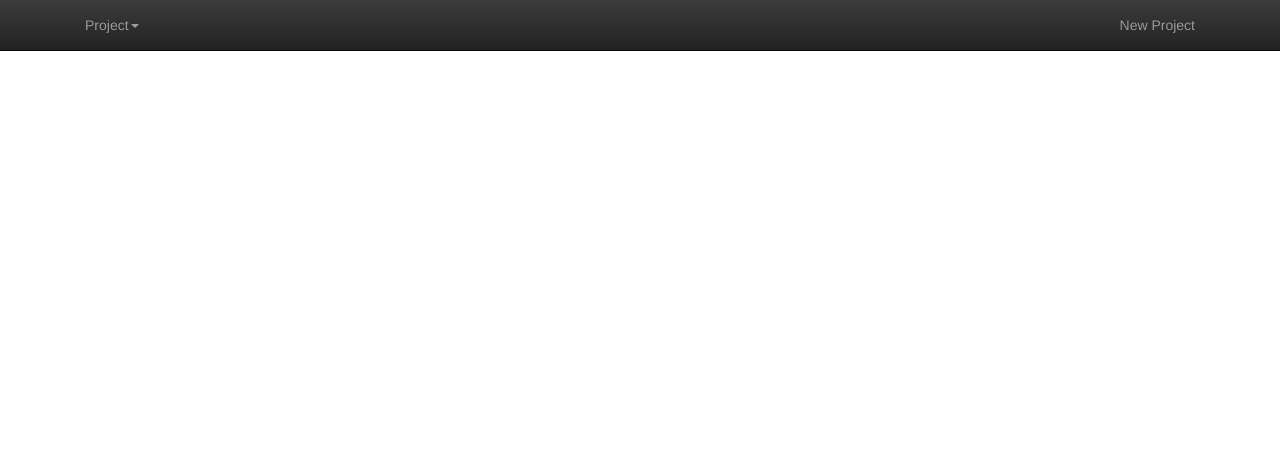
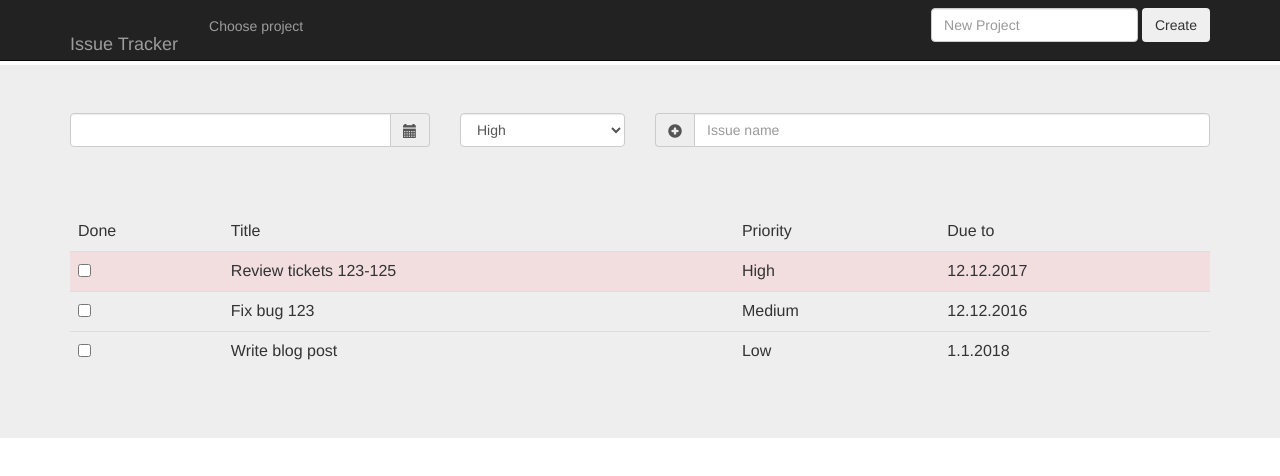
Before and after one commit to joseferben/issuetracker, a website built with webpack: page index.html in a window 1280 px wide. Built offline with nearby package versions, Linux system fonts and the light colour scheme; a script that the page names is missing.

Commit message:
Implementing initial template and styling.

```diff
--- a/index.html
+++ b/index.html
@@ -4,25 +4,25 @@
     <!-- Latest compiled and minified CSS -->
     <link rel="stylesheet" href="https://maxcdn.bootstrapcdn.com/bootstrap/3.3.7/css/bootstrap.min.css"
           integrity="sha384-BVYiiSIFeK1dGmJRAkycuHAHRg32OmUcww7on3RYdg4Va+PmSTsz/K68vbdEjh4u" crossorigin="anonymous">
-
-    <!-- Optional theme -->
-    <link rel="stylesheet" href="https://maxcdn.bootstrapcdn.com/bootstrap/3.3.7/css/bootstrap-theme.min.css"
-          integrity="sha384-rHyoN1iRsVXV4nD0JutlnGaslCJuC7uwjduW9SVrLvRYooPp2bWYgmgJQIXwl/Sp" crossorigin="anonymous">
+    <link rel="stylesheet" href="//code.jquery.com/ui/1.12.1/themes/base/jquery-ui.css">
+    <link rel="stylesheet" href="/style.css">
 
     <!-- Latest compiled and minified JavaScript -->
     <script type="text/javascript" src="app/bundle.js" charset="utf-8"></script>
 </head>
 
 <body>
-<nav class="navbar navbar-inverse navbar-fixed-top">
+<nav class="navbar navbar-fixed-top navbar-inverse">
     <div class="container">
         <div class="navbar-header">
+            <a class="navbar-brand" href="#"><h4>Issue Tracker</h4></a>
         </div>
-        <div class="navbar-collapse collapse">
+        <div class="navbar-collapse">
             <ul class="nav navbar-nav">
                 <li class="dropdown">
-                    <a href="#" class="dropdown-toggle" data-toggle="dropdown" role="button" aria-haspopup="true"
-                       aria-expanded="false">Project<span class="caret"></span></a>
+                    <a href="#" class="btn dropdown-toggle" data-toggle="dropdown" role="button"
+                       aria-haspopup="true"
+                       aria-expanded="false">Choose project</a>
                     <ul class="dropdown-menu">
                         <li><a href="#">Project 1</a></li>
                         <li><a href="#">Project 2</a></li>
@@ -30,19 +30,112 @@
                     </ul>
                 </li>
             </ul>
-            <ul class="nav navbar-nav pull-right">
-                <li>
-                    <a href="#">New Project</a>
-                </li>
-            </ul>
-        </div><!--/.nav-collapse -->
+            <form class="navbar-form navbar-right">
+                <div class="form-group">
+                    <input type="text" class="form-control" name="project-name" placeholder="New Project">
+                </div>
+                <button type="submit" class="btn btn-dark">Create</button>
+            </form>
+        </div>
     </div>
 </nav>
+<div class="jumbotron">
+    <div class="container">
+        <div class="row">
+            <div class="col-md-4 col-xs-12">
+                <div class="form-group">
+                    <div class='input-group date' id='datetimepicker1'>
+                        <input type='text' class="form-control" />
+                        <span class="input-group-addon">
+                        <span class="glyphicon glyphicon-calendar"></span>
+                    </span>
+                    </div>
+                </div>
+            </div>
+            <div class="col-md-2 col-xs-6">
+                <div class="form-group">
+                    <select class="form-control" id="prio">
+                        <option>High</option>
+                        <option>Medium</option>
+                        <option>Low</option>
+                    </select>
+                </div>
+            </div>
+            <div class="col-md-6 col-xs-6">
+                <div class="input-group">
+                    <span class="input-group-addon"><i class="glyphicon glyphicon-plus-sign"></i></span>
+                    <input maxlength="20" class="form-control" name="primary" id="primary" placeholder="Issue name" type="text">
+                </div>
+            </div>
+        </div>
+        <table class="table top-buffer">
+            <thead>
+            <tr>
+                <td>Done</td>
+                <td>Title</td>
+                <td>Priority</td>
+                <td>Due to</td>
+            </tr>
+            </thead>
+            <tbody>
+            <tr class="bg-danger">
+                <td>
+                    <label class="checkbox-inline"><input type="checkbox" value=""></label>
+                </td>
+                <td>
+                    Review tickets 123-125
+                </td>
+                <td>
+                    High
+                </td>
+                <td>
+                    12.12.2017
+                </td>
+            </tr>
+            <tr>
+                <td>
+                    <label class="checkbox-inline"><input type="checkbox" value=""></label>
+                </td>
+                <td>
+                    Fix bug 123
+                </td>
+                <td>
+                    Medium
+                </td>
+                <td>
+                    12.12.2016
+                </td>
+            </tr>
+            <tr>
+                <td>
+                    <label class="checkbox-inline"><input type="checkbox" value=""></label>
+                </td>
+                <td>
+                    Write blog post
+                </td>
+                <td>
+                    Low
+                </td>
+                <td>
+                    1.1.2018
+                </td>
+            </tr>
+            </tbody>
+        </table>
+    </div>
+</div>
 <script src="https://cdnjs.cloudflare.com/ajax/libs/tether/1.3.7/js/tether.min.js"></script>
 <script src="https://code.jquery.com/jquery-3.1.1.min.js"
         integrity="sha256-hVVnYaiADRTO2PzUGmuLJr8BLUSjGIZsDYGmIJLv2b8=" crossorigin="anonymous"></script>
 <script src="https://maxcdn.bootstrapcdn.com/bootstrap/3.3.7/js/bootstrap.min.js"
         integrity="sha384-Tc5IQib027qvyjSMfHjOMaLkfuWVxZxUPnCJA7l2mCWNIpG9mGCD8wGNIcPD7Txa"
         crossorigin="anonymous"></script>
+<script src="https://code.jquery.com/jquery-1.12.4.js"></script>
+<script src="https://code.jquery.com/ui/1.12.1/jquery-ui.js"></script>
+<script type="text/javascript">
+    $(function () {
+        $('#datetimepicker1').datetimepicker();
+    });
+</script>
 </body>
 </html>
--- /dev/null
+++ b/style.css
@@ -0,0 +1,14 @@
+.navbar-brand {
+    margin-top: 10px;
+}
+.top-buffer {
+    margin-top: 50px;
+}
+body {
+    padding-top: 65px;
+}
+@media (max-width: 767px) {
+    body {
+        padding-top: 240px;
+    }
+}
--- a/webpack.config.js
+++ b/webpack.config.js
@@ -11,7 +11,7 @@ module.exports = {
                 loader: 'babel-loader',
                 exclude: /node_modules/,
                 query: {
-                    presets: ['es2015', 'react']
+                    presets: ['es2015']
                 }
             },
             {
```
